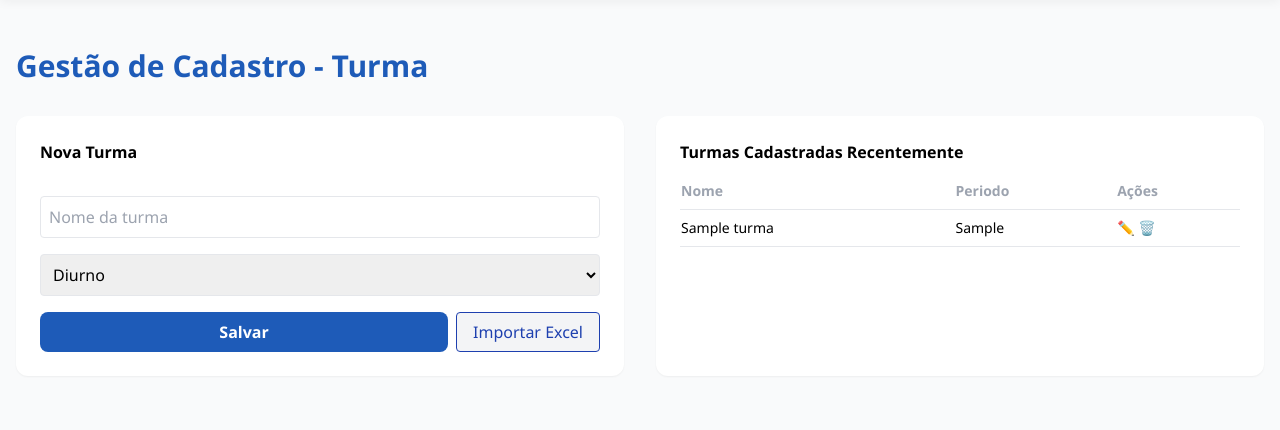
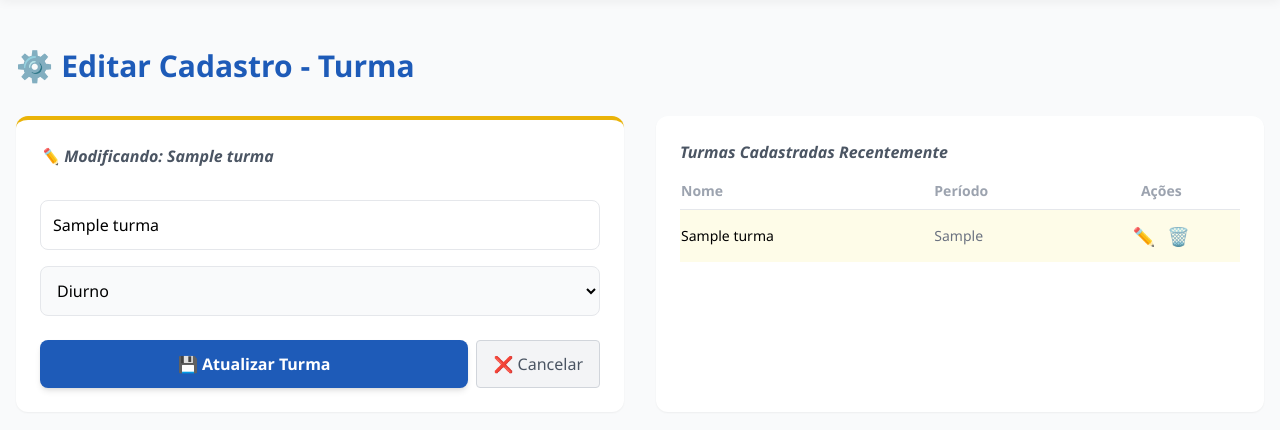
Before and after one commit to irbds-dev/Projeto_chamada, a Django app: page /cadastroTurma/?editar=1 in a window 1280 px wide. Shown: the part 64-494 px from the top of the page. Run offline with Django 5.2, Linux system fonts and the light colour scheme; a user stored in the database is signed in; tables that the repository leaves empty hold one stand-in row (values such as "Sample post"); some libraries are stand-ins or nearby versions.

Commit message:
dada funcao para os botoes de edicao em cadastrar Aluno e Turma

```diff
--- a/Projeto_chamada/core/templates/cadastroTurma.html
+++ b/Projeto_chamada/core/templates/cadastroTurma.html
@@ -1,41 +1,82 @@
 {% extends 'base.html' %}
 {% block content %}
 <div class="flex flex-col gap-8">
-    <h1 class="text-3xl font-bold text-[#1E5BB8]">Gestão de Cadastro - Turma</h1>
+    <!-- Título Dinâmico -->
+    <h1 class="text-3xl font-bold text-[#1E5BB8]">
+        {% if turma_para_editar %}⚙️ Editar Cadastro - Turma{% else %}Gestão de Cadastro - Turma{% endif %}
+    </h1>
 
     <div class="grid grid-cols-1 md:grid-cols-2 gap-8">
-        <div class="bg-white p-6 rounded-xl shadow-sm">
-            <h3 class="font-bold mb-4">Nova Turma</h3>
+        <div class="bg-white p-6 rounded-xl shadow-sm border-t-4 {% if turma_para_editar %}border-yellow-500{% else %}border-[#1E5BB8]{% endif %}">
+
+            <!-- Subtítulo Dinâmico -->
+            <h3 class="font-bold mb-4 italic text-gray-600">
+                {% if turma_para_editar %}✏️ Modificando: {{ turma_para_editar.nome }}{% else %}Nova Turma{% endif %}
+            </h3>
+
             <form method="POST" class="space-y-4">
                 {% csrf_token %}
-                <input type="text" name="new_turma" placeholder="Nome da turma" class="w-full border p-2 rounded">
-                <select name="Periodo_turma" class="w-full border p-2 rounded">
-                    <option value="Diurno">Diurno</option>
-                    <option value="Noturno">Noturno</option>
+
+                <!-- Nome da Turma com valor preenchido em caso de edição -->
+                <input type="text" name="new_turma" placeholder="Nome da turma" required
+                       value="{% if turma_para_editar %}{{ turma_para_editar.nome }}{% endif %}"
+                       class="w-full border p-3 rounded-lg focus:border-[#1E5BB8] outline-none">
+
+                <!-- Dropdown de período mantendo a seleção atual -->
+                <select name="Periodo_turma" required class="w-full border p-3 rounded-lg focus:border-[#1E5BB8] outline-none bg-gray-50">
+                    <option value="Diurno" {% if turma_para_editar and turma_para_editar.periodo == 'Diurno' %}selected{% endif %}>Diurno</option>
+                    <option value="Noturno" {% if turma_para_editar and turma_para_editar.periodo == 'Noturno' %}selected{% endif %}>Noturno</option>
                 </select>
-                <div class="flex gap-2">
-                    <button type="submit" class="btn-azul flex-1 py-2">Salvar</button>
-                    <button type="button" class="bg-gray-100 px-4 rounded border border-blue-800 text-blue-800">Importar Excel</button>
+
+                <div class="flex gap-2 pt-2">
+                    <!-- Botão de Salvar Dinâmico -->
+                    <button type="submit" class="btn-azul flex-1 py-3 shadow-md hover:scale-[1.02] transition-transform font-bold">
+                        {% if turma_para_editar %}💾 Atualizar Turma{% else %}💾 Salvar Turma{% endif %}
+                    </button>
+
+                    <!-- Alternância entre Cancelar e Importar Excel -->
+                    {% if turma_para_editar %}
+                    <a href="{% url 'cadastroTurma' %}" class="bg-gray-100 px-4 flex items-center justify-center rounded border border-gray-300 text-gray-600 hover:bg-gray-200 transition-colors font-medium">
+                        ❌ Cancelar
+                    </a>
+                    {% else %}
+                    <button type="button" class="bg-gray-50 px-4 rounded border border-blue-800 text-blue-800 hover:bg-blue-50 transition-colors">
+                        Importar Excel
+                    </button>
+                    {% endif %}
                 </div>
             </form>
         </div>
 
         <div class="bg-white p-6 rounded-xl shadow-sm">
-            <h3 class="font-bold mb-4">Turmas Cadastradas Recentemente</h3>
+            <h3 class="font-bold mb-4 italic text-gray-600">Turmas Cadastradas Recentemente</h3>
+            <div class="overflow-x-auto">
                 <table class="w-full text-sm">
                     <thead>
                         <tr class="text-left border-b text-gray-400">
                             <th class="pb-2">Nome</th>
-                        <th class="pb-2">Periodo</th>
-                        <th class="pb-2">Ações</th>
+                            <th class="pb-2">Período</th>
+                            <th class="pb-2 text-center">Ações</th>
                         </tr>
                     </thead>
-                <tbody>
+                    <tbody class="divide-y">
                         {% for turma in turmas %}
-                    <tr class="border-b">
-                        <td class="py-2">{{ turma.nome }}</td>
-                        <td class="py-2">{{ turma.periodo }}</td>
-                        <td class="py-2">✏️ 🗑️</td>
+                        <tr class="hover:bg-gray-50 transition-colors {% if turma_para_editar.id_turma == turma.id_turma %}bg-yellow-50{% endif %}">
+                            <td class="py-3 font-medium">{{ turma.nome }}</td>
+                            <td class="py-3 text-gray-500">{{ turma.periodo }}</td>
+                            <td class="py-3 text-center flex items-center justify-center gap-3">
+                                <!-- Botão de Lápis apontando para a mesma página injetando ?editar=ID -->
+                                <a href="?editar={{ turma.id_turma }}" class="text-blue-500 hover:underline text-lg transition-transform hover:scale-110" title="Editar turma">
+                                    ✏️
+                                </a>
+                                <button class="text-red-400 hover:underline text-lg transition-transform hover:scale-110" title="Excluir turma">
+                                    🗑️
+                                </button>
+                            </td>
+                        </tr>
+                        {% empty %}
+                        <tr>
+                            <td colspan="3" class="py-4 text-center text-gray-400 italic">Nenhuma turma cadastrada no banco local.</td>
                         </tr>
                         {% endfor %}
                     </tbody>
@@ -43,4 +84,5 @@
             </div>
         </div>
     </div>
+</div>
 {% endblock %}
--- a/Projeto_chamada/core/templates/chamada.html
+++ b/Projeto_chamada/core/templates/chamada.html
@@ -45,7 +45,7 @@
 
             <div class="mt-8 flex items-center justify-between border-t pt-6">
                 {% if ja_existe %}
-                    {% if request.user.is_authenticated %}
+                    {% if request.user.is_superuser %}
                         <a href="{% url 'editarChamada' %}?turma={{ turma.id_turma }}" class="text-[#1E5BB8] font-bold hover:underline flex items-center gap-2">
                             <span>✏️ Corrigir registros</span>
                         </a>
--- a/Projeto_chamada/core/templates/turmas.html
+++ b/Projeto_chamada/core/templates/turmas.html
@@ -32,7 +32,7 @@
     {% endfor %}
 </div>
 
-{% if user.is_authenticated %}
+{% if user.is_superuser %}
 <a href="{% url 'cadastroTurma' %}">
     <button class="fixed bottom-10 right-10 btn-azul shadow-2xl hover:scale-105 transition-transform">
         + Cadastrar Nova Turma
--- a/Projeto_chamada/core/views.py
+++ b/Projeto_chamada/core/views.py
@@ -6,6 +6,7 @@ from django.contrib.auth.decorators import login_required, permission_required
 from django.contrib.auth            import authenticate, login
 from django.contrib                 import messages
 from django.http                    import JsonResponse
+from django.shortcuts               import render, redirect, get_object_or_404
 
 
 # 1. TELA DE SELEÇÃO DE TURMAS
@@ -151,6 +152,7 @@ def analises(request):
 
 
 @login_required
+@permission_required('core.view_chamada', raise_exception=True)
 def dados_dashboard(request):
     # 1. Filtros Globais recebidos via AJAX
     filtro_ano = request.GET.get('ano')
@@ -270,6 +272,13 @@ def dados_dashboard(request):
 @login_required
 @permission_required('core.add_turma', raise_exception=True)
 def cadastroTurma(request):
+    # --- NOVO: Captura o ID da turma se o usuário clicou no lápis ✏️ ---
+    turma_id_editar = request.GET.get('editar', '').strip()
+    turma_para_editar = None
+    if turma_id_editar:
+        turma_para_editar = get_object_or_404(Turma, pk=turma_id_editar)
+
+    # Lista todas as turmas cadastradas
     turmas = Turma.objects.all().order_by('-data')
 
     if request.method == 'POST':
@@ -277,23 +286,39 @@ def cadastroTurma(request):
         Periodo_turma = request.POST.get('Periodo_turma')
 
         if nome_input and Periodo_turma:
-            registro = Turma.objects.filter(nome=nome_input, periodo=Periodo_turma).count()
-            if registro == 0:
-                Turma.objects.create(
-                    nome=nome_input,
-                    periodo=Periodo_turma,
-                    data=timezone.now(),
-                    updated_at=timezone.now()
-                )
-                messages.success(request, f"Turma {nome_input} cadastrada com sucesso!")
+            if turma_para_editar:
+                # --- NOVO: Lógica de Atualização ---
+                # Verifica se o novo nome/período já não pertence a OUTRA turma para não duplicar por engano
+                duplicado = Turma.objects.filter(nome=nome_input, periodo=Periodo_turma).exclude(pk=turma_para_editar.pk).exists()
+                if not duplicado:
+                    turma_para_editar.nome = nome_input
+                    turma_para_editar.periodo = Periodo_turma
+                    turma_para_editar.updated_at = timezone.now()
+                    turma_para_editar.save()
+                    messages.success(request, f"Turma {nome_input} atualizada com sucesso!")
+                else:
+                    messages.error(request, f"Já existe outra turma cadastrada com o nome {nome_input} nesse período.")
             else:
-                messages.error(request, f"Turma {nome_input} já cadastrada anteriormente!")
+                # --- Lógica de Criação Original ---
+                registro = Turma.objects.filter(nome=nome_input, periodo=Periodo_turma).count()
+                if registro == 0:
+                    Turma.objects.create(
+                        nome=nome_input,
+                        periodo=Periodo_turma,
+                        data=timezone.now(),
+                        updated_at=timezone.now()
+                    )
+                    messages.success(request, f"Turma {nome_input} cadastrada com sucesso!")
+                else:
+                    messages.error(request, f"Turma {nome_input} já cadastrada anteriormente!")
+
             return redirect('cadastroTurma')
         else:
             messages.error(request, "Preencha todos os campos corretamente.")
 
     return render(request, 'cadastroTurma.html', {
-        'turmas': turmas
+        'turmas': turmas,
+        'turma_para_editar': turma_para_editar  # --- NOVO: Passado para o template ---
     })
 
 # 6. CADASTRO ALUNO
@@ -303,10 +328,16 @@ def cadastroAluno(request):
     turmas = Turma.objects.all().order_by('nome')
     turma_filtrada_id = request.GET.get('id_turma', '').strip()
 
+    # --- NOVO: Captura o ID do aluno se o usuário clicou no lápis ✏️ ---
+    aluno_id_editar = request.GET.get('editar', '').strip()
+    aluno_para_editar = None
+    if aluno_id_editar:
+        aluno_para_editar = get_object_or_404(Aluno, pk=aluno_id_editar)
+
+    # Mantém a sua lógica de listagem e filtro intacta
     if turma_filtrada_id:
         alunos = Aluno.objects.filter(id_turma_id=turma_filtrada_id).order_by('-nome')
     else:
-        # Se nenhuma turma for escolhida, traz os cadastrados recentemente (ex: últimos 10)
         alunos = Aluno.objects.all().order_by('id_turma')[:10]
 
     if request.method == 'POST':
@@ -314,13 +345,21 @@ def cadastroAluno(request):
         id_turma = request.POST.get('id_turma')
 
         if nome and id_turma:
-            Aluno.objects.create(
-                nome=nome,
-                id_turma_id=id_turma,
-                data=timezone.now(),
-                updated_at=timezone.now()
-            )
-            messages.success(request, f"Aluno {nome} cadastrado com sucesso!")
+            if aluno_para_editar:
+                aluno_para_editar.nome = nome
+                aluno_para_editar.id_turma_id = id_turma
+                aluno_para_editar.updated_at = timezone.now()
+                aluno_para_editar.save()
+                messages.success(request, f"Aluno {nome} atualizado com sucesso!")
+            else:
+                Aluno.objects.create(
+                    nome=nome,
+                    id_turma_id=id_turma,
+                    data=timezone.now(),
+                    updated_at=timezone.now()
+                )
+                messages.success(request, f"Aluno {nome} cadastrado com sucesso!")
+
             return redirect('cadastroAluno')
         else:
             messages.error(request, "Preencha todos os campos corretamente.")
@@ -328,7 +367,8 @@ def cadastroAluno(request):
     return render(request, 'cadastroAluno.html', {
         'turmas': turmas,
         'alunos': alunos,
-        'turma_filtrada_id': turma_filtrada_id
+        'turma_filtrada_id': turma_filtrada_id,
+        'aluno_para_editar': aluno_para_editar
     })
 
 # 7. TELA DE LOGIN
```
Also changed, not shown: Projeto_chamada/core/templates/cadastroAluno.html (+42 -15 lines). Lines whose indentation alone changed are shown as unchanged.
